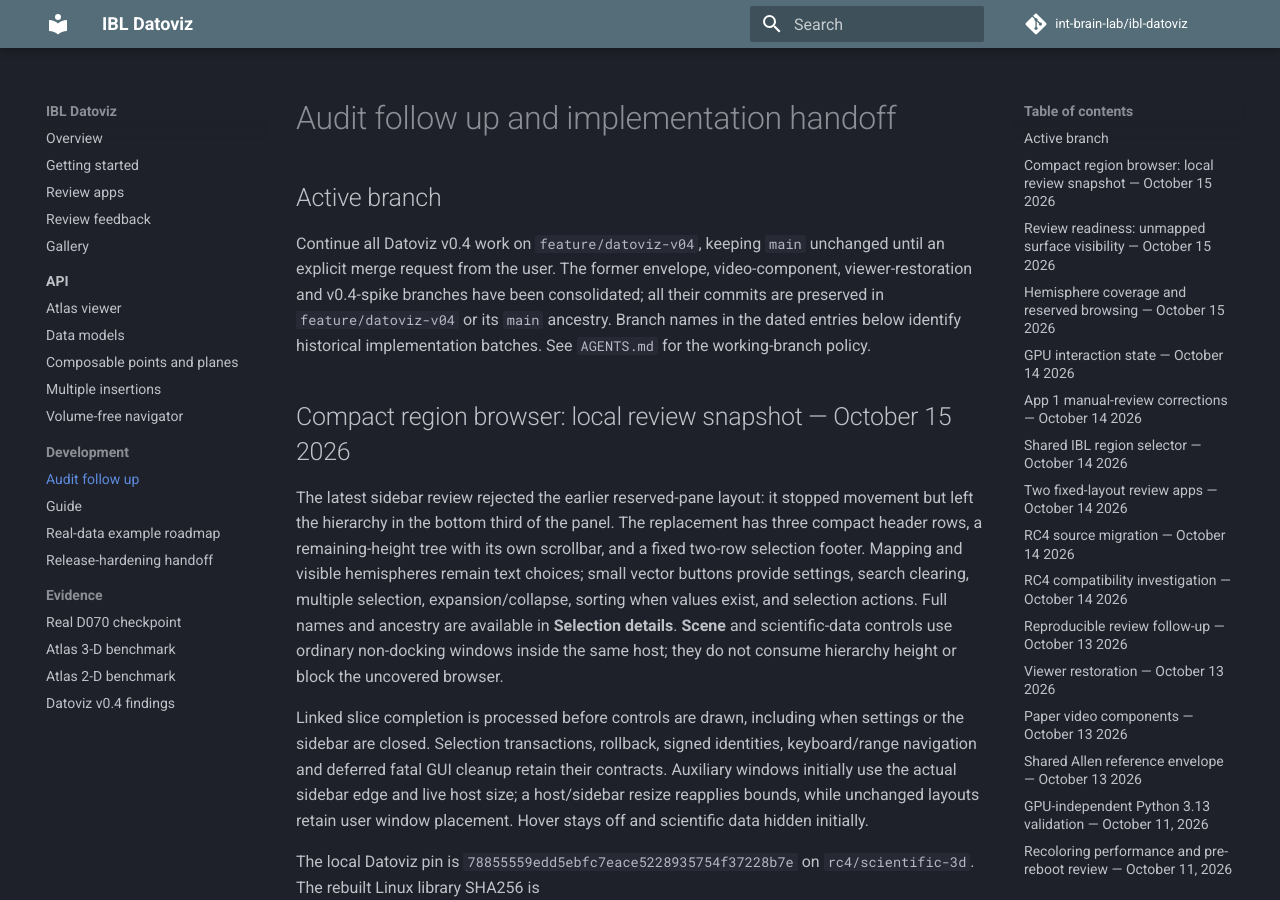
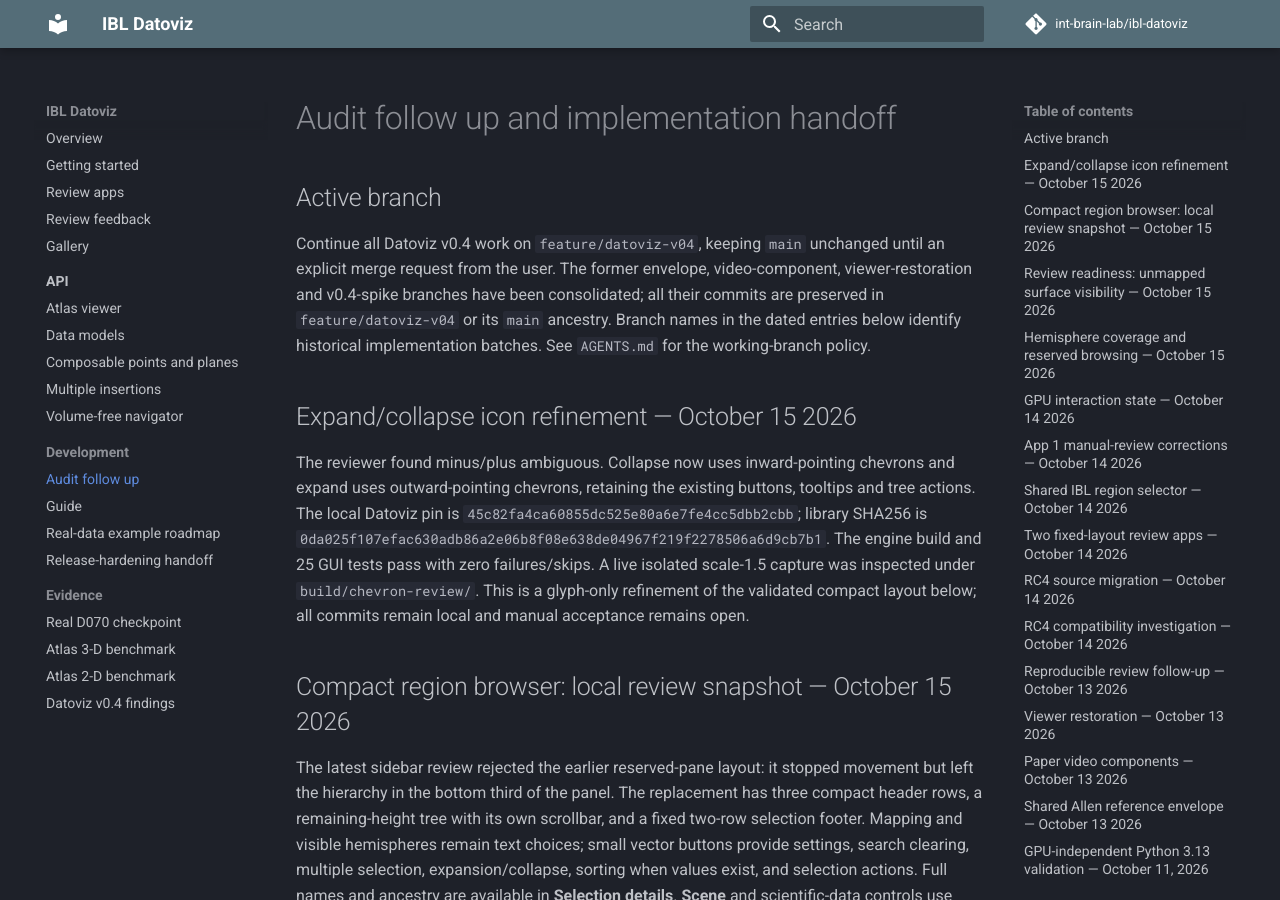
Before and after one commit to int-brain-lab/ibl-datoviz, an MkDocs documentation site: the page built from docs/NEXT_STEPS.md, in a window 1280 px wide and 900 px high. Built offline with MkDocs 1.6.1 and Material for MkDocs 9.7.7, drawn with Linux system fonts in a browser that asks for light colours; comment, search, counter and statistics services are not loaded.

Commit message:
Pin chevron tree controls for local review

```diff
--- a/docs/NEXT_STEPS.md
+++ b/docs/NEXT_STEPS.md
@@ -8,6 +8,18 @@
 all their commits are preserved in `feature/datoviz-v04` or its `main` ancestry.
 Branch names in the dated entries below identify historical implementation batches.
 See `AGENTS.md` for the working-branch policy.
+
+## Expand/collapse icon refinement — October 15 2026
+
+The reviewer found minus/plus ambiguous. Collapse now uses inward-pointing
+chevrons and expand uses outward-pointing chevrons, retaining the existing
+buttons, tooltips and tree actions. The local Datoviz pin is
+`45c82fa4ca60855dc525e80a6e7fe4cc5dbb2cbb`; library SHA256 is
+`0da025f107efac630adb86a2e06b8f08e638de04967f219f2278506a6d9cb7b1`.
+The engine build and 25 GUI tests pass with zero failures/skips. A live isolated
+scale-1.5 capture was inspected under `build/chevron-review/`. This is a glyph-only
+refinement of the validated compact layout below; all commits remain local and
+manual acceptance remains open.
 
 ## Compact region browser: local review snapshot — October 15 2026
 
--- a/pyproject.toml
+++ b/pyproject.toml
@@ -31,7 +31,7 @@
 [tool.uv.sources]
 # Immutable revisions define this unreleased source snapshot. Adjacent source
 # checkouts may override them only through an explicit PYTHONPATH development command.
-datoviz = { git = "https://github.com/datoviz/datoviz.git", rev = "78855559edd5ebfc7eace5228935754f37228b7e" }
+datoviz = { git = "https://github.com/datoviz/datoviz.git", rev = "45c82fa4ca60855dc525e80a6e7fe4cc5dbb2cbb" }
 ibl-anatomy = { git = "https://github.com/int-brain-lab/ibl-anatomy.git", rev = "81bd7d79044e4dc3a528abe50a0296381143f03e" }
 
 [dependency-groups]
```
Also changed, not shown: docs/REVIEW_FEEDBACK.md (+1 -0 lines), 1 other file.
